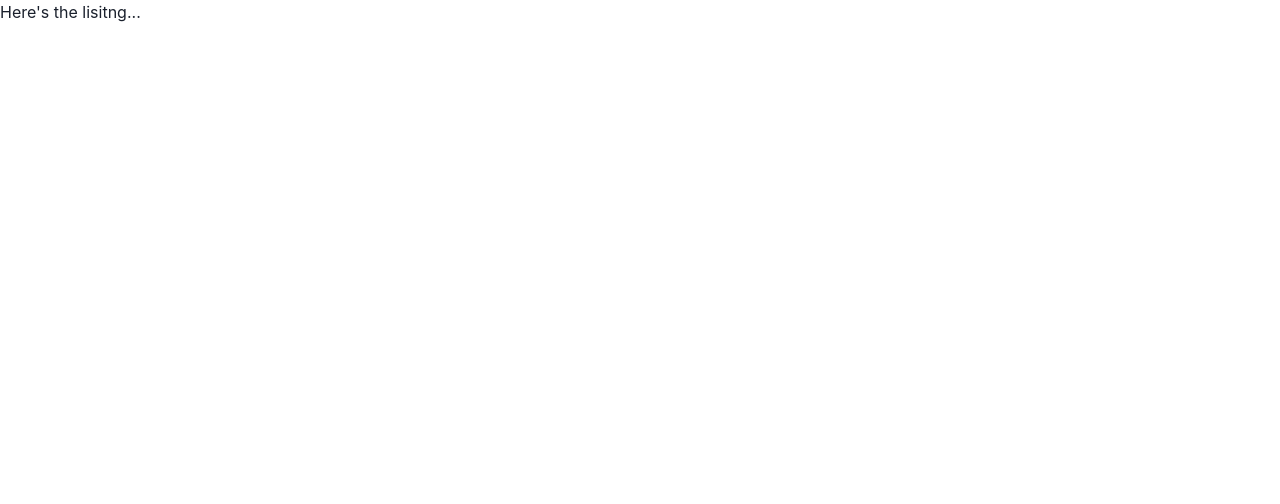
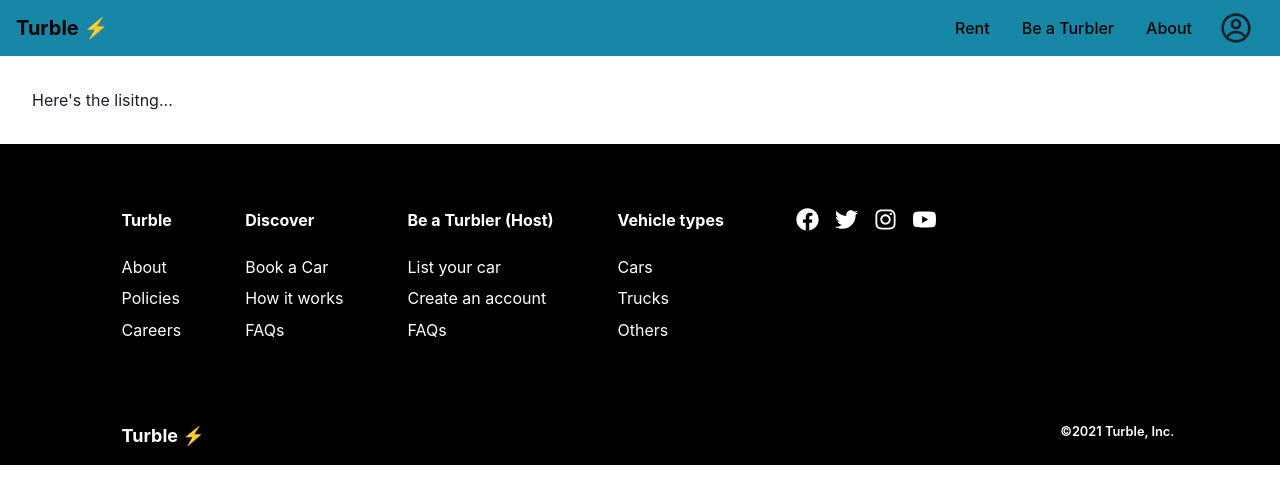
Before and after one commit to oliverloops/Turbo, a Next.js app: page /search in a window 1280 px wide. Shown: the top 504 px of the page. Built offline with nearby package versions, Linux system fonts and the light colour scheme.

Commit message:
Working on listing page

```diff
--- a/components/Footer.js
+++ b/components/Footer.js
@@ -8,7 +8,7 @@ import { SiYoutube } from "react-icons/si";
 const Foot = styled.footer`
   background-color: #000;
   width: 100%;
-  height: 40vh;
+  height: auto;
   padding-left: 7%;
   padding-right: 7%;
 `;
--- a/components/Navbar.js
+++ b/components/Navbar.js
@@ -6,15 +6,15 @@ import { CgProfile } from "react-icons/cg";
 
 // Styled components
 const Header = styled.header`
-  position: absolute;
+  position: ${(props) => props.position};
   z-index: 1;
   width: 100%;
 `;
 
-export default function Navbar() {
+export default function Navbar({ position, background }) {
   return (
-    <Header>
-      <Flex bg="transparent" pr="4">
+    <Header position={position}>
+      <Flex bg={background} pr="4">
         <Box p="4" color="black">
           <Heading size="md">
             <Link href="/">
--- a/pages/search.js
+++ b/pages/search.js
@@ -1,10 +1,17 @@
 import { Box, Text, Flex, Heading, Spacer } from "@chakra-ui/react";
+//Custom UI components
+import Navbar from "../components/Navbar";
+import Footer from "../components/Footer";
 
 const Search = () => {
   return (
-    <Box>
-      <Text>Here's the lisitng...</Text>
-    </Box>
+    <>
+      <Navbar position={"relative"} background={"#1687a7"} />
+      <Flex p="8">
+        <Text>Here's the lisitng...</Text>
+      </Flex>
+      <Footer />
+    </>
   );
 };
 
```
Also changed, not shown: pages/index.js (+4 -4 lines), components/homepage/CallToAction.js (renamed from components/CallToAction.js), components/homepage/Cover.js (renamed from components/Cover.js), components/homepage/FeaturesHome.js (renamed from components/FeaturesHome.js), components/homepage/Steps.js (renamed from components/Steps.js).
